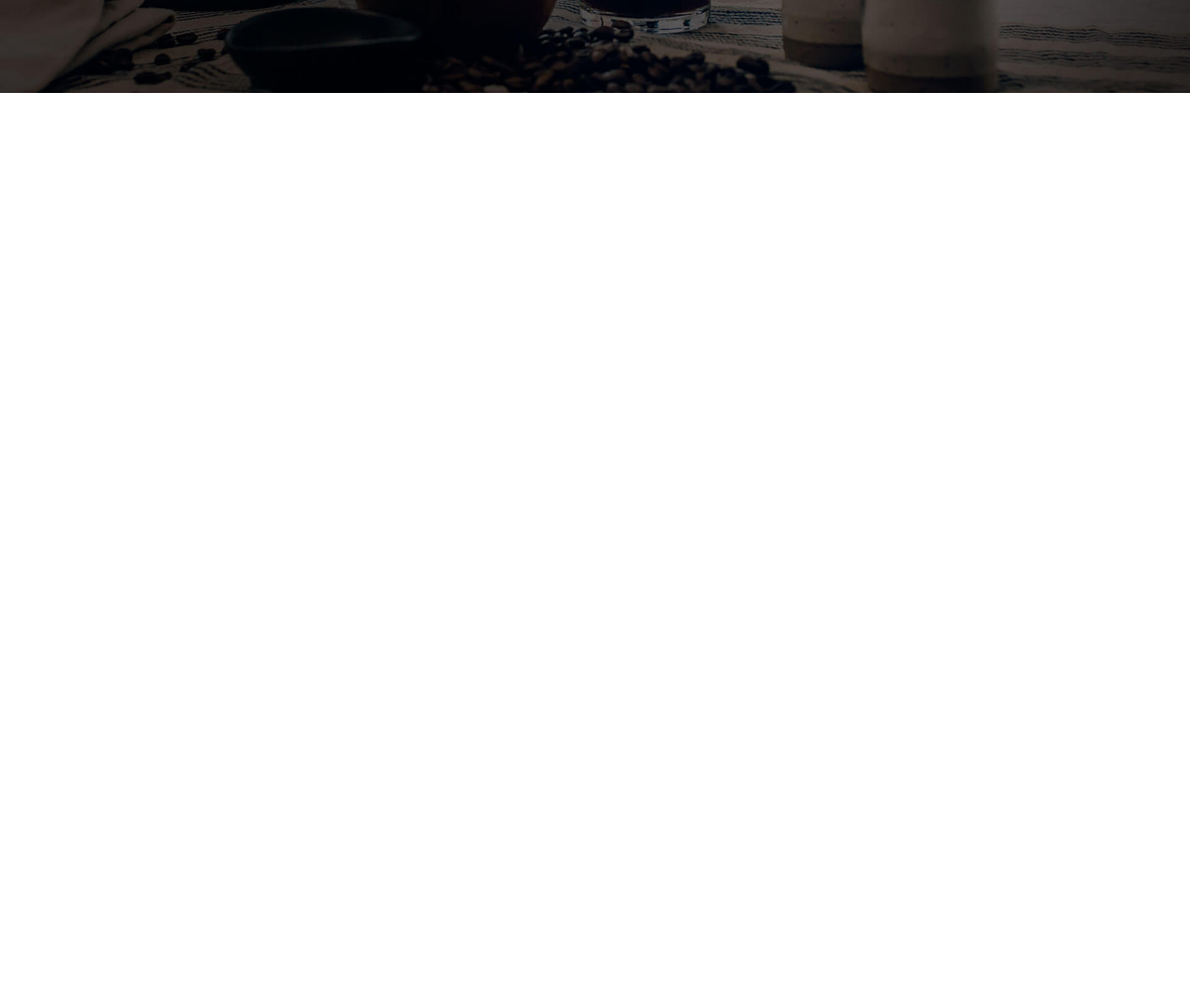
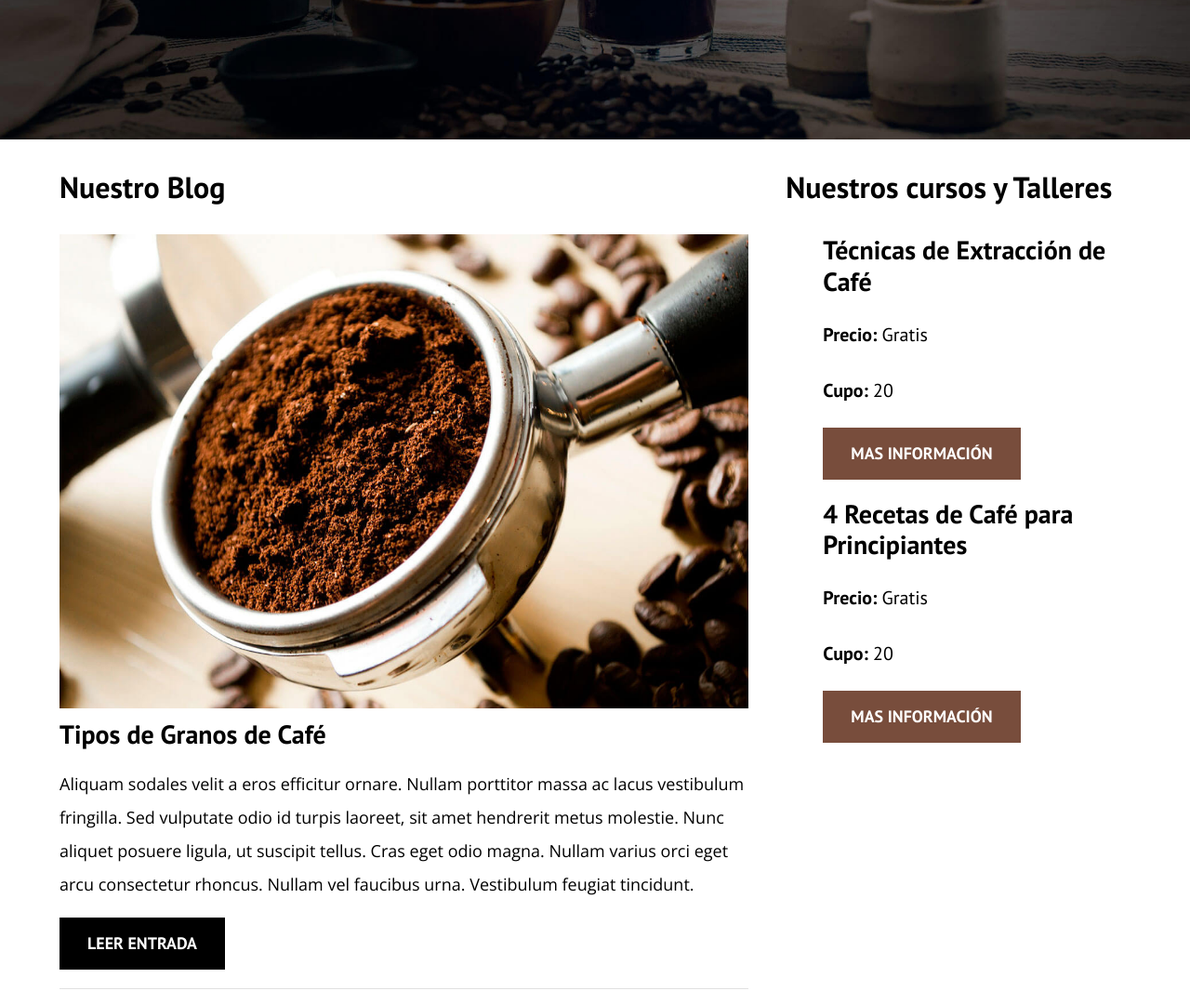
Before and after one commit to ivillace/BlogDeCaf-, a plain HTML site: page index.html in a window 1280 px wide. Shown: the part 500-1580 px from the top of the page at 93% size. Before the commit the page ends 800 px from the top, so only its background shows below. Drawn offline with nearby package versions, Linux system fonts and the light colour scheme.

Commit message:
Entradas de Blog y aside

```diff
--- a/css/style.css
+++ b/css/style.css
@@ -4,6 +4,7 @@
     --Primario:#784D3C;
     --Blanco:#FFFFFF;
     --Negro:#000000;
+    --Gris: #e1e1e1;
 
 }
 html{
@@ -30,8 +31,9 @@ body{
 }
 /* Globales */
 .contenedor{
-    max-width: 120rem;
-    width: 90%;
+    /* max-width: 120rem;
+    width: 90%; */
+    width: min(90%, 120rem);
     margin: 0 auto;
 
 
@@ -42,6 +44,7 @@ a{
 }
 h1,h2,h3,h4{
     font-family: var(--FuenteHeading);
+    line-height: 1.2;
 }
 h1{
     font-size: 4.8rem;
@@ -58,10 +61,26 @@ h4{
 img{
     max-width: 100%;
 }
+.boton{
+    display: block;
+    margin-bottom: 2rem;
+    color: var(--Blanco);
+    text-align: center;
+    padding: 1rem 3rem;
+    font-family: var(--FuenteHeading);
+    font-size: 1.8rem;
+    text-transform: uppercase;
+    font-weight: 700;
+}
+@media(min-width: 768px) {
+     .boton{
+        display: inline-block;
+     }
+}
 /* Header */
 .header{
     background-image: url(../img/banner.jpg);
-    height: 60rem;
+    height: 65rem;
     background-repeat: no-repeat;
     background-size: cover;
     background-position: center center;
@@ -71,6 +90,7 @@ img{
         display: flex;
         justify-content: space-between;
         align-items: center;
+
      }
 }
 @media(min-width: 768px) {
@@ -97,7 +117,53 @@ img{
 }
 .header__texto{
     margin-top: 15rem;
+
     text-align: center;
     color: var(--Blanco);
-    line-height: 1.5;
+
 }
+/* Blog */
+@media(min-width: 768px) {
+     .contenido-Principal{
+        display: grid;
+        grid-template-columns: 2fr 1fr;
+        column-gap: 4rem;
+     }
+}
+/* Cursos */
+.cursos{
+    list-style: none;
+}
+.entrada{
+    border-bottom: 1px solid var(--Gris);
+    margin-bottom: 2rem;
+}
+.entrada:last-of-type{
+    border-bottom: none;
+    margin-bottom: 0;
+}
+.boton--primario{
+    background-color: var(--Negro);
+}
+.boton--secundario{
+    background-color: var(--Primario);
+}
+
+
+.widget-curso__label{
+    font-family: var(--FuenteHeading);
+    font-weight: 700;
+}
+.widget-curso__info{
+    font-weight: normal;
+}
+.widget-curso__label,
+.widget-curso__info{
+    font-size: 2rem;
+}
+/* Footer */
+.footer{
+    background-color: var(--Negro);
+    margin-top: 4rem;
+    padding: 3rem 0;
+}
--- a/index.html
+++ b/index.html
@@ -30,7 +30,97 @@
 
       </div><!-- Fin contenedor -->
 
+
     </header>
+    <div class="contenedor contenido-Principal">
+        <main class="blog">
+            <article class="entrada">
+                <h3>Nuestro Blog</h3>
+                <div class="entrada__image">
+                <img src="img/blog1.jpg" alt="imagen blog1">
+                </div><!-- Fin Entrada__image -->
+
+
+            <div class="entrada__contenido">
+                <h4 class="no-margin">Tipos de Granos de Café</h4>
+                <p>Aliquam sodales velit a eros efficitur ornare. Nullam porttitor massa ac lacus vestibulum fringilla.
+                    Sed vulputate odio id turpis laoreet, sit amet hendrerit metus molestie. Nunc aliquet posuere ligula,
+                    ut suscipit tellus. Cras eget odio magna. Nullam varius orci eget arcu consectetur rhoncus. Nullam vel
+                    faucibus urna. Vestibulum feugiat tincidunt.</p>
+                <a href="entrada.html" class="boton boton--primario">Leer Entrada</a>
+            </div><!-- Fin entrada__contenido -->
+            </article>
+
+            <article class="entrada">
+            <div class="entrada__image">
+                <img src="img/blog2.jpg" alt="imagen blog2">
+                </div><!-- Fin Entrada__image 2 -->
+            <div class="entrada__contenido">
+                <h4 class="no-margin">3 Deliciosas Recetas para Café</h4>
+                <p>Aliquam sodales velit a eros efficitur ornare. Nullam porttitor massa ac lacus vestibulum fringilla.
+                    Sed vulputate odio id turpis laoreet, sit amet hendrerit metus molestie. Nunc aliquet posuere ligula,
+                    ut suscipit tellus. Cras eget odio magna. Nullam varius orci eget arcu consectetur rhoncus. Nullam vel
+                    faucibus urna. Vestibulum feugiat tincidunt.</p>
+                <a href="entrada.html" class="boton boton--primario">Leer Entrada</a>
+            </div><!-- Fin entrada__contenido -->
+            </article>
+
+            <article class="entrada">
+
+            <div class="entrada__image">
+                <img src="img/blog3.jpg" alt="imagen blog3">
+                </div><!-- Fin Entrada__image 3-->
+            <div class="entrada__contenido">
+                <h4 class="no-margin">Beneficios del Café</h4>
+                <p>Aliquam sodales velit a eros efficitur ornare. Nullam porttitor massa ac lacus vestibulum fringilla.
+                    Sed vulputate odio id turpis laoreet, sit amet hendrerit metus molestie. Nunc aliquet posuere ligula,
+                    ut suscipit tellus. Cras eget odio magna. Nullam varius orci eget arcu consectetur rhoncus. Nullam vel
+                    faucibus urna. Vestibulum feugiat tincidunt.</p>
+                <a href="entrada.html" class="boton boton--primario">Leer Entrada</a>
+            </div><!-- Fin entrada__contenido -->
+
+            </article>
+        </main>
+        <aside class="sidebar">
+            <h3>Nuestros cursos y Talleres</h3>
+            <ul class="cursos">
+                <li class="widget-curso">
+                    <h4 class="no-margin">Técnicas de Extracción de Café</h4>
+                    <p class="widget-curso__label">Precio: <span class="widget-curso__info">Gratis</span></p>
+                    <p class="widget-curso__label">Cupo: <span class="widget-curso__info">20</span></p>
+                    <a class="boton boton--secundario" href="entrada.html">Mas Información</a>
+                </li>
+
+
+                <li class="widget-curso">
+                    <h4 class="no-margin">4 Recetas de Café para Principiantes</h4>
+                    <p class="widget-curso__label">Precio: <span class="widget-curso__info">Gratis</span></p>
+                    <p class="widget-curso__label">Cupo: <span class="widget-curso__info">20</span></p>
+                    <a class="boton boton--secundario" href="entrada.html">Mas Información</a>
+                </li>
+            </ul>
+        </aside>
+    </div>
+
+    <footer class="footer">
+        <div class="contenedor">
+    <div class="barra">
+        <a href="index.html" class="logo">
+            <h1 class="logo__nombre">Blog<span class="logo__bold">DeCafe</span>
+            </h1>
+
+        </a>
+        <nav class="navegacion">
+            <a href="nosotros.html" class="navegacion__enlace">Nosotros</a>
+            <a href="cursos.html" class="navegacion__enlace">Cursos</a>
+            <a href="contacto.html" class="navegacion__enlace">Contacto</a>
+        </nav>
+    </div>
+
+
+</div> <!-- class contenedor -->
+
+    </footer>
 
 
 
```
